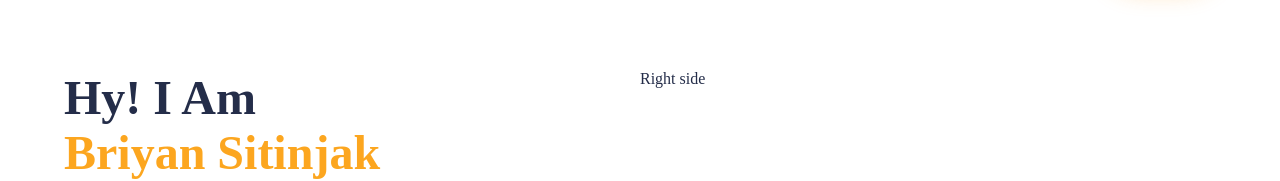
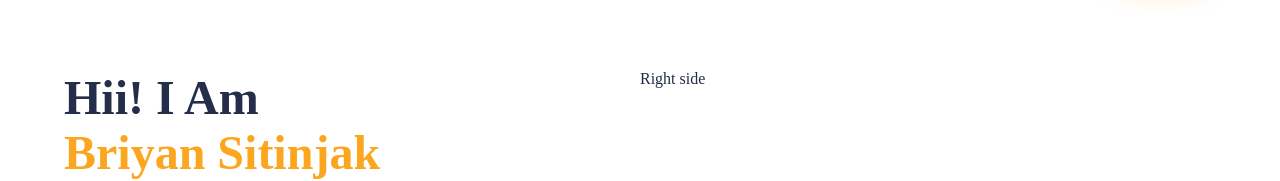
Before and after one commit to BriyanSitinjak/my-portofolio, a React (Create React App) app: page / in a window 1280 px wide. Shown: the part 122-303 px from the top of the page. Built offline with nearby package versions, Linux system fonts and the light colour scheme; the HTML template or start-up script is replaced by a standard one.

Commit message:
Minor changes

```diff
--- a/src/Component/IntroComponent/IntroComponent.js
+++ b/src/Component/IntroComponent/IntroComponent.js
@@ -10,7 +10,7 @@ const IntroComponent = () => {
     <div className="introComp">
         <div className="intro-left">
             <div className="intro-name">
-                <span>Hy! I Am</span>
+                <span>Hii! I Am</span>
                 <span>Briyan Sitinjak</span>
                 <span>Frontend Developer with high level of interest web designing and development</span>
             </div>
```
